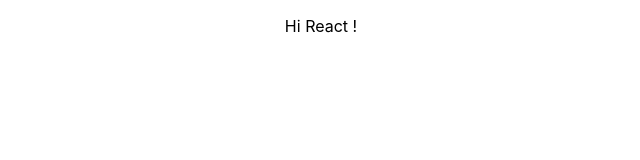
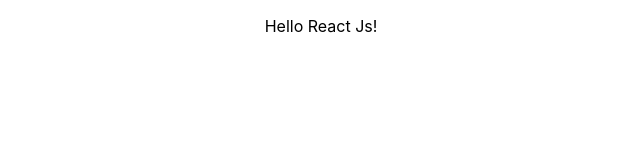
Before and after one commit to sidsmdev/hacker-stories, a React (Create React App) app: page / in a window 1280 px wide. Shown: the top 160 px of the page, without its empty margins (319-959 px from the left). Built offline with nearby package versions, Linux system fonts and the light colour scheme.

Commit message:
first jsx title added

```diff
--- a/src/App.js
+++ b/src/App.js
@@ -1,10 +1,12 @@
 import React from 'react';
 import './App.css';
+
+const title = "Hello React Js!"
 
 function App() {
   return (
     <div className="App">
-      <p>Hi React !</p>
+      <p>{title}</p>
     </div>
   );
 }
--- a/src/index.js
+++ b/src/index.js
@@ -11,4 +11,5 @@
   document.getElementById('root')
 );
 
+
 serviceWorker.unregister();
```
